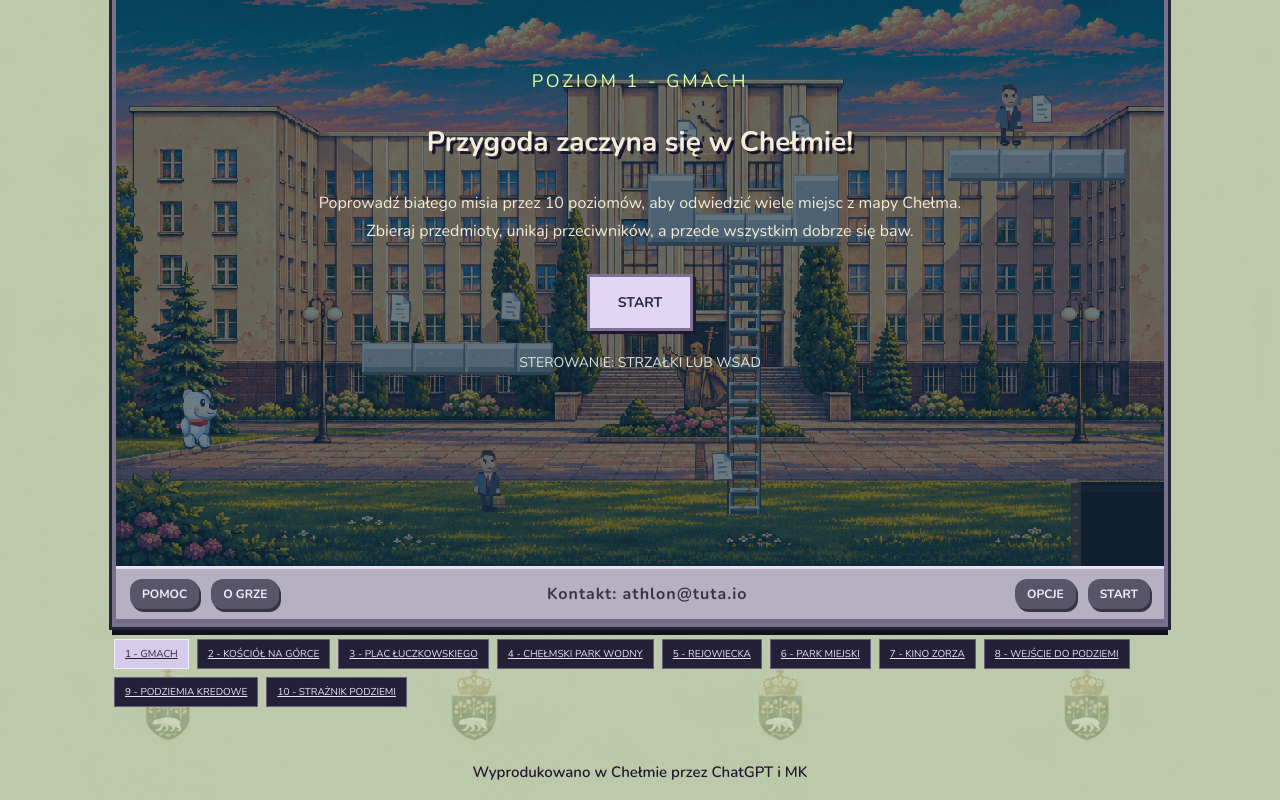
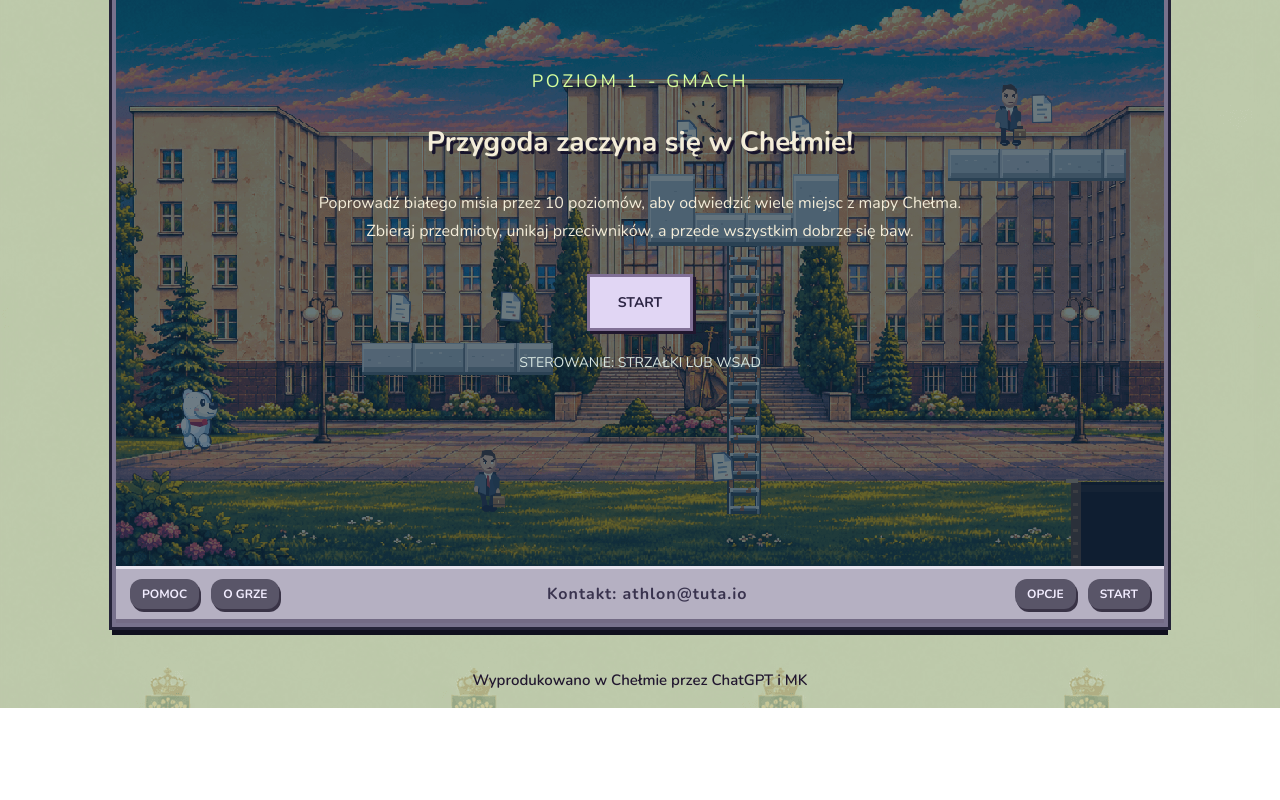
Before and after one commit to skoczdochelma/skoczdochelma.github.io, a plain HTML site: page index.html in a window 1280 px wide. Shown: the part 382-1182 px from the top of the page. After the commit the page ends 1090 px from the top, so only its background shows below. Drawn offline with nearby package versions, Linux system fonts and the light colour scheme.

Commit message:
Finalny plik index.html

```diff
--- a/index.html
+++ b/index.html
@@ -154,7 +154,7 @@
           </div>
         </div>
       </section>
-      <nav class="dev-levels" aria-label="Development level selector">
+      <!-- <nav class="dev-levels" aria-label="Development level selector">
         <button type="button" data-dev-level="2" aria-pressed="true">
           1 - GMACH</button
         ><button type="button" data-dev-level="0" aria-pressed="false">
@@ -176,7 +176,7 @@
         ><button type="button" data-dev-level="9" aria-pressed="false">
           10 - STRAŻNIK PODZIEMI
         </button>
-      </nav>
+      </nav> -->
       <!-- <div class="touch">
         <button data-key="ArrowLeft" aria-label="Move left">◀</button
         ><button data-key="ArrowRight" aria-label="Move right">▶</button
```
